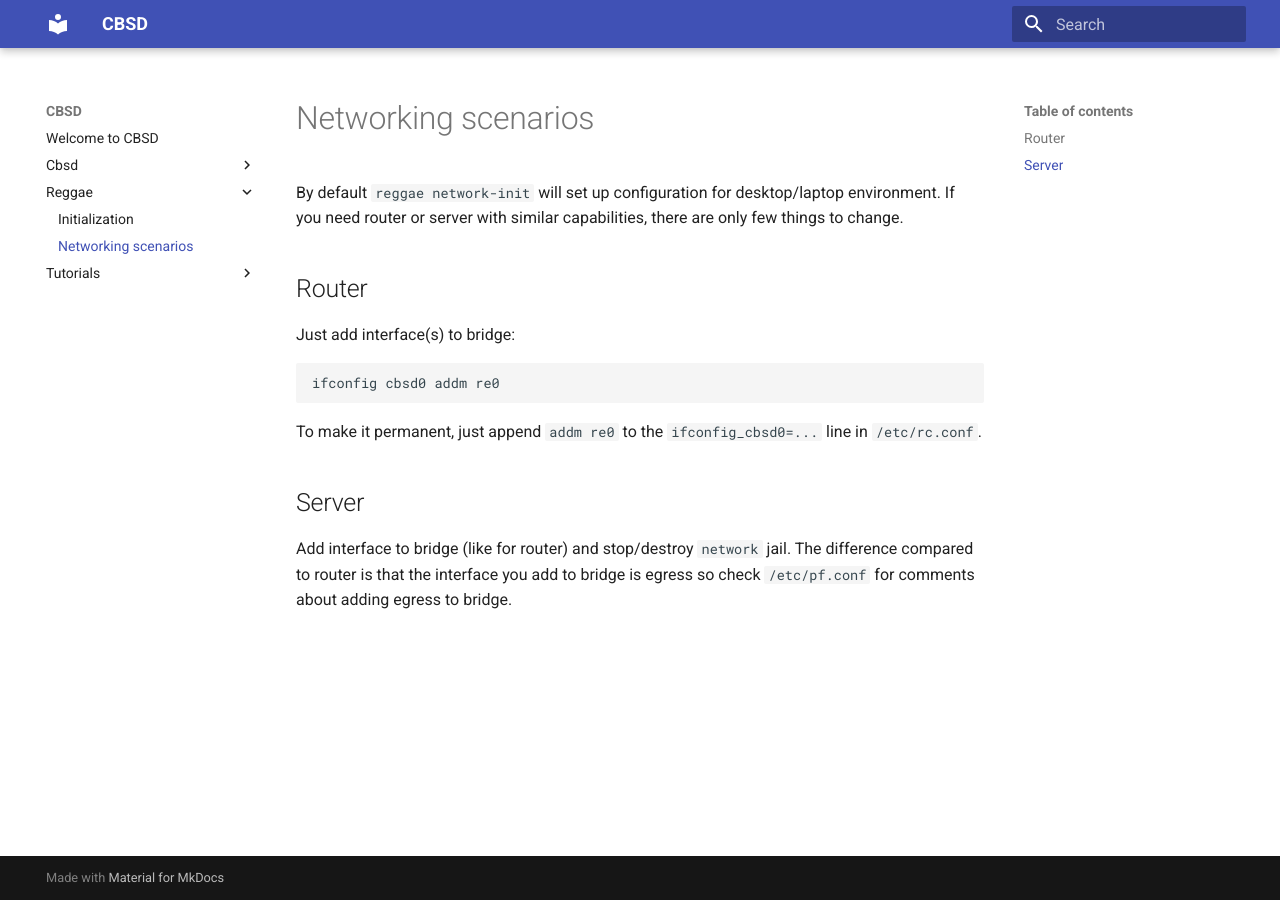
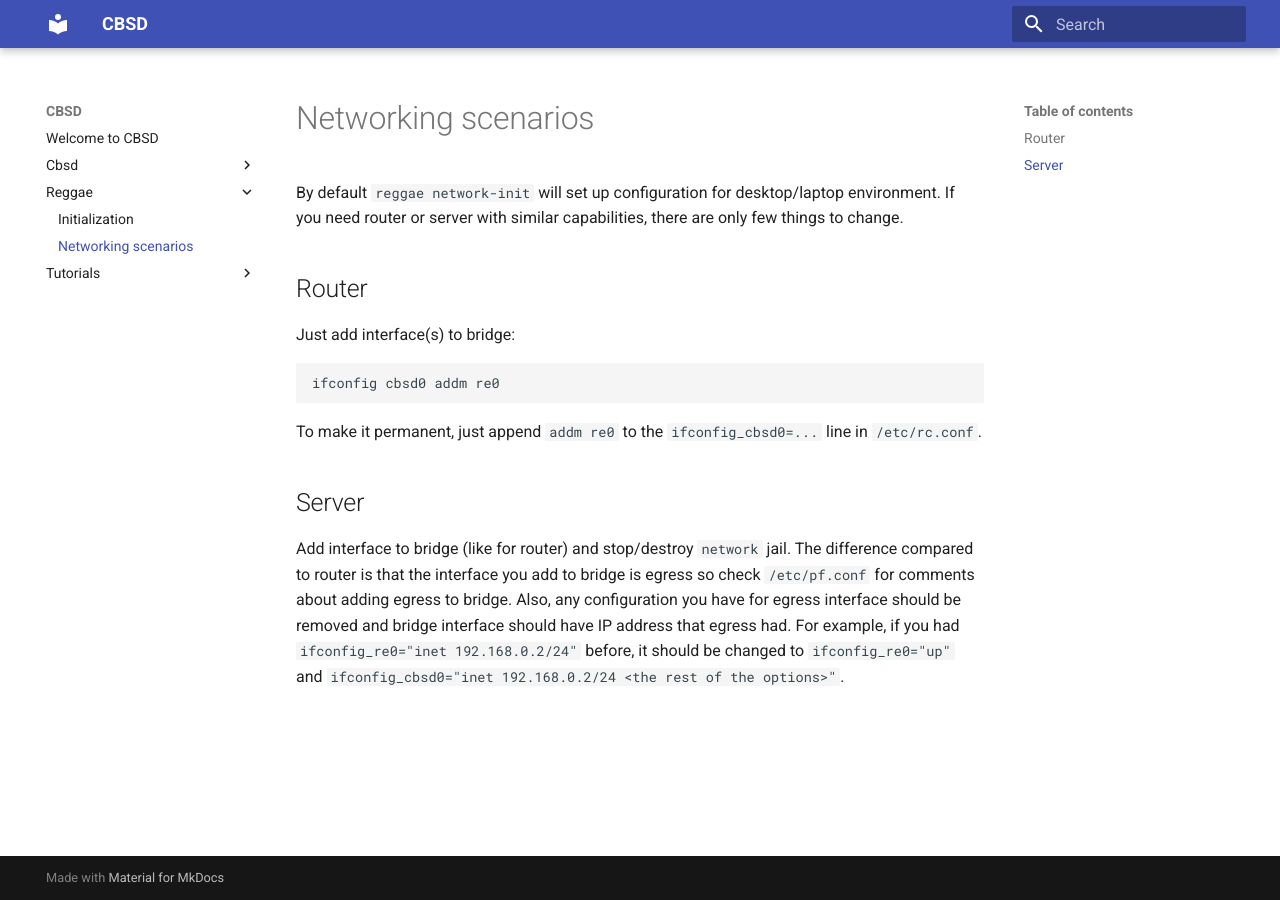
Before and after one commit to cbsd/cbsd.io, an MkDocs documentation site: the page built from docs/reggae/networking.md, in a window 1280 px wide. Built offline with MkDocs 1.6.1 and Material for MkDocs 9.7.7, drawn with Linux system fonts in a browser that asks for light colours.

Commit message:
Add better explanation for server configuration

```diff
--- a/docs/reggae/networking.md
+++ b/docs/reggae/networking.md
@@ -17,4 +17,8 @@ To make it permanent, just append `addm re0` to the `ifconfig_cbsd0=...` line in
 ## Server
 Add interface to bridge (like for router) and stop/destroy `network` jail. The
 difference compared to router is that the interface you add to bridge is egress
-so check `/etc/pf.conf` for comments about adding egress to bridge.
+so check `/etc/pf.conf` for comments about adding egress to bridge. Also, any
+configuration you have for egress interface should be removed and bridge
+interface should have IP address that egress had. For example, if you had
+`ifconfig_re0="inet 192.168.0.2/24"` before, it should be changed to
+`ifconfig_re0="up"` and `ifconfig_cbsd0="inet 192.168.0.2/24 <the rest of the options>"`.
```
